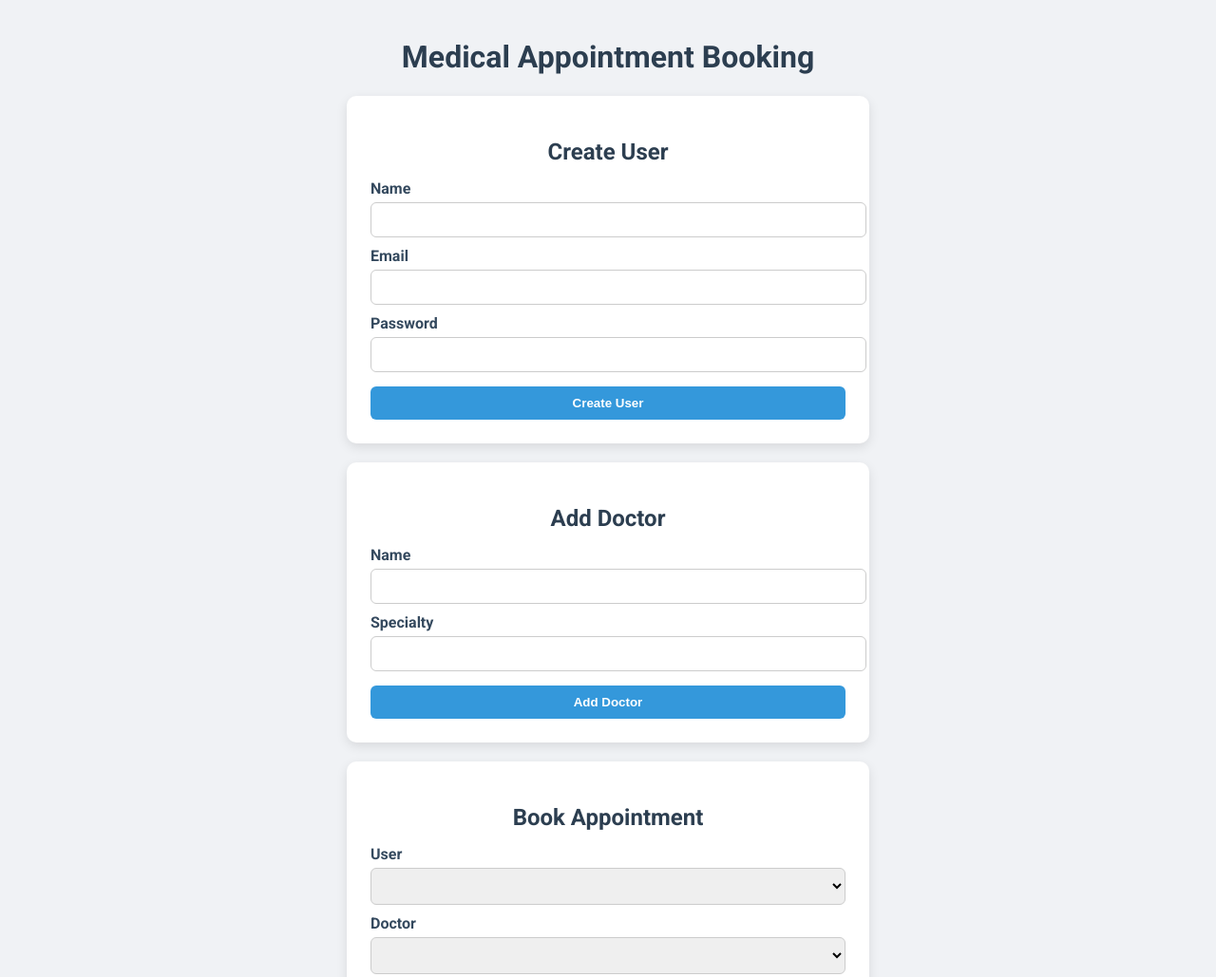
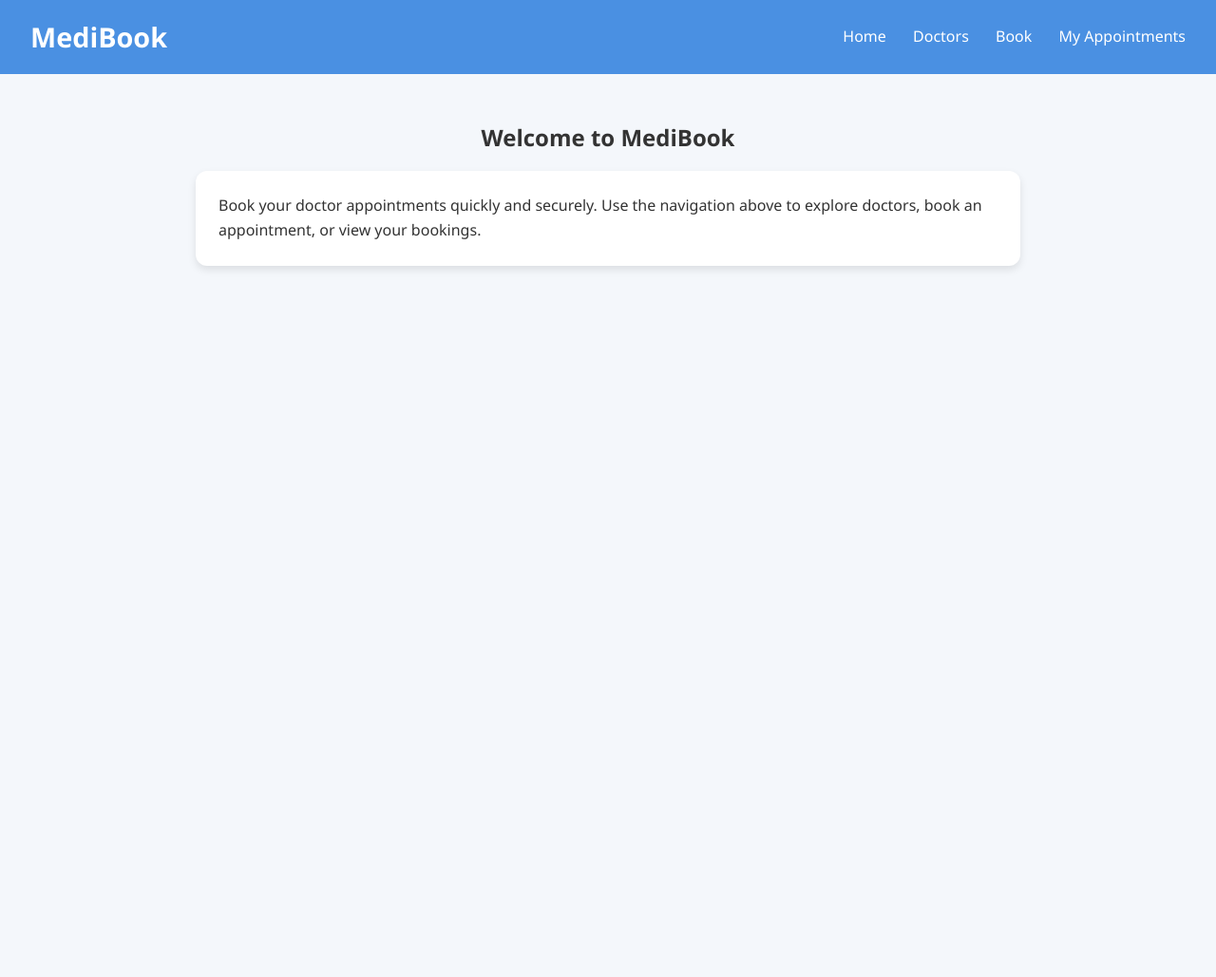
Before and after one commit to eesalacupnaamde18/Healthcare_Appointment_Schedular, a plain HTML site: page index.html in a window 1280 px wide. Shown: the top 1029 px of the page at 95% size. After the commit the page ends 800 px from the top, so only its background shows below. Drawn offline with Linux system fonts and the light colour scheme; no server answers.

Commit message:
Update index.html

```diff
--- a/index.html
+++ b/index.html
@@ -1,244 +1,135 @@
 <!DOCTYPE html>
 <html lang="en">
 <head>
-    <meta charset="UTF-8">
-    <title>Medical Appointment Scheduler</title>
-    <link href="https://fonts.googleapis.com/css2?family=Roboto:wght@400;700&display=swap" rel="stylesheet">
-    <style>
-        body {
-            font-family: 'Roboto', sans-serif;
-            background: #f0f2f5;
-            margin: 0;
-            padding: 20px;
-        }
-        h1 {
-            text-align: center;
-            color: #2c3e50;
-        }
-        .container {
-            background: #fff;
-            padding: 25px;
-            margin: 20px auto;
-            border-radius: 10px;
-            box-shadow: 0 4px 12px rgba(0,0,0,0.1);
-            max-width: 500px;
-        }
-        label {
-            display: block;
-            margin-top: 10px;
-            font-weight: bold;
-            color: #34495e;
-        }
-        input, select {
-            width: 100%;
-            padding: 10px;
-            margin-top: 5px;
-            border-radius: 6px;
-            border: 1px solid #ccc;
-        }
-        button {
-            margin-top: 15px;
-            padding: 10px 20px;
-            background-color: #3498db;
-            color: #fff;
-            border: none;
-            border-radius: 6px;
-            cursor: pointer;
-            font-weight: bold;
-            width: 100%;
-            transition: background 0.3s;
-        }
-        button:hover {
-            background-color: #2980b9;
-        }
-        table {
-            width: 100%;
-            margin-top: 15px;
-            border-collapse: collapse;
-            text-align: left;
-        }
-        th, td {
-            padding: 10px;
-            border-bottom: 1px solid #ddd;
-        }
-        th {
-            background-color: #3498db;
-            color: #fff;
-        }
-        .section-title {
-            text-align: center;
-            margin-bottom: 15px;
-            color: #2c3e50;
-        }
-    </style>
+<meta charset="UTF-8">
+<meta name="viewport" content="width=device-width, initial-scale=1.0">
+<title>MediBook – Medical Appointments</title>
+<style>
+/* ---------- Base & Layout ---------- */
+*{margin:0;padding:0;box-sizing:border-box;font-family:Segoe UI,Arial,sans-serif}
+body{background:#f4f7fb;color:#333;line-height:1.6}
+header{background:#4a90e2;color:#fff;padding:1rem 2rem;display:flex;justify-content:space-between;align-items:center;position:sticky;top:0;z-index:10}
+header h1{font-size:1.8rem;cursor:pointer}
+nav a{color:#fff;margin-left:1.5rem;text-decoration:none;font-weight:500;transition:.3s}
+nav a:hover{opacity:.8}
+section{max-width:900px;margin:2rem auto;padding:1rem;display:none;animation:fade .4s ease}
+.active{display:block}
+h2{margin-bottom:1rem;text-align:center}
+.card{background:#fff;border-radius:12px;padding:1.5rem;margin:1rem 0;box-shadow:0 4px 8px rgba(0,0,0,0.1)}
+label{display:block;margin:.7rem 0 .2rem}
+input,select,button{width:100%;padding:.6rem;margin-bottom:1rem;border:1px solid #ccc;border-radius:8px}
+button{background:#4a90e2;color:#fff;font-size:1rem;font-weight:600;cursor:pointer;transition:.3s;border:none}
+button:hover{background:#357ab7}
+.grid{display:grid;grid-template-columns:repeat(auto-fit,minmax(220px,1fr));gap:1rem}
+.doctor-card{padding:1rem;text-align:center;border:1px solid #eee;border-radius:10px;background:#fff;box-shadow:0 2px 6px rgba(0,0,0,.08)}
+@keyframes fade{from{opacity:0;transform:translateY(20px)}to{opacity:1;transform:translateY(0)}}
+</style>
 </head>
 <body>
 
-<h1>Medical Appointment Booking</h1>
+<header>
+  <h1 onclick="showPage('home')">MediBook</h1>
+  <nav>
+    <a href="#" onclick="showPage('home')">Home</a>
+    <a href="#" onclick="loadDoctors()">Doctors</a>
+    <a href="#" onclick="loadBook()">Book</a>
+    <a href="#" onclick="showPage('myapps')">My Appointments</a>
+  </nav>
+</header>
 
-<div class="container">
-    <h2 class="section-title">Create User</h2>
-    <label>Name</label>
-    <input type="text" id="userName">
-    <label>Email</label>
-    <input type="email" id="userEmail">
-    <label>Password</label>
-    <input type="password" id="userPassword">
-    <button onclick="createUser()">Create User</button>
-</div>
+<!-- Home -->
+<section id="home" class="active">
+  <h2>Welcome to MediBook</h2>
+  <p class="card">Book your doctor appointments quickly and securely. Use the navigation above to explore doctors, book an appointment, or view your bookings.</p>
+</section>
 
-<div class="container">
-    <h2 class="section-title">Add Doctor</h2>
-    <label>Name</label>
-    <input type="text" id="doctorName">
-    <label>Specialty</label>
-    <input type="text" id="doctorSpecialty">
-    <button onclick="addDoctor()">Add Doctor</button>
-</div>
+<!-- Doctors -->
+<section id="doctors">
+  <h2>Our Doctors</h2>
+  <div id="doctor-list" class="grid"></div>
+</section>
 
-<div class="container">
-    <h2 class="section-title">Book Appointment</h2>
-    <label>User</label>
-    <select id="appointmentUserId"></select>
-    <label>Doctor</label>
-    <select id="appointmentDoctorId"></select>
-    <label>Appointment Time</label>
-    <input type="datetime-local" id="appointmentTime">
-    <button onclick="bookAppointment()">Book Appointment</button>
-</div>
+<!-- Book Appointment -->
+<section id="book">
+  <h2>Book an Appointment</h2>
+  <form id="appointment-form" class="card">
+    <label>Your User ID</label>
+    <input type="number" id="userId" required>
+    <label>Select Doctor</label>
+    <select id="doctorSelect" required></select>
+    <label>Date & Time</label>
+    <input type="datetime-local" id="apptTime" required>
+    <button type="submit">Book</button>
+  </form>
+  <p id="bookMsg"></p>
+</section>
 
-<div class="container">
-    <h2 class="section-title">View Appointments</h2>
-    <label>Select User</label>
-    <select id="viewUserId"></select>
-    <button onclick="viewAppointments()">View Appointments</button>
-    <table id="appointmentsTable">
-        <thead>
-            <tr>
-                <th>ID</th>
-                <th>Doctor</th>
-                <th>Time</th>
-                <th>Status</th>
-            </tr>
-        </thead>
-        <tbody></tbody>
-    </table>
-</div>
+<!-- My Appointments -->
+<section id="myapps">
+  <h2>My Appointments</h2>
+  <div class="card">
+    <label>User ID</label>
+    <input type="number" id="lookupUserId">
+    <button onclick="fetchAppointments()">Show Appointments</button>
+  </div>
+  <div id="appt-list"></div>
+</section>
 
 <script>
-const API_URL = "http://127.0.0.1:8000";
+// ---------- Config ----------
+const API = "http://127.0.0.1:8000";   // FastAPI base URL
 
-// Helper: Fetch users and populate dropdowns
-function loadUsers() {
-    fetch(`${API_URL}/users/`)
-    .then(res => res.json())
-    .then(users => {
-        const appointmentUser = document.getElementById("appointmentUserId");
-        const viewUser = document.getElementById("viewUserId");
-        appointmentUser.innerHTML = "";
-        viewUser.innerHTML = "";
-        users.forEach(u => {
-            const option1 = document.createElement("option");
-            option1.value = u.id;
-            option1.text = `${u.id} - ${u.name}`;
-            appointmentUser.add(option1);
-
-            const option2 = document.createElement("option");
-            option2.value = u.id;
-            option2.text = `${u.id} - ${u.name}`;
-            viewUser.add(option2);
-        });
-    });
+// ---------- Navigation ----------
+function showPage(id){
+  document.querySelectorAll("section").forEach(s=>s.classList.remove("active"));
+  document.getElementById(id).classList.add("active");
 }
 
-// Helper: Fetch doctors and populate dropdown
-function loadDoctors() {
-    fetch(`${API_URL}/doctors/`)
-    .then(res => res.json())
-    .then(doctors => {
-        const doctorSelect = document.getElementById("appointmentDoctorId");
-        doctorSelect.innerHTML = "";
-        doctors.forEach(d => {
-            const option = document.createElement("option");
-            option.value = d.id;
-            option.text = `${d.id} - ${d.name} (${d.specialty})`;
-            doctorSelect.add(option);
-        });
-    });
+// ---------- Load Doctors ----------
+async function loadDoctors(){
+  showPage('doctors');
+  const res = await fetch(`${API}/doctors`);
+  const docs = await res.json();
+  const list = document.getElementById('doctor-list');
+  list.innerHTML = "";
+  docs.forEach(d=>{
+    const c = document.createElement('div');
+    c.className = "doctor-card";
+    c.innerHTML = `<h3>${d.name}</h3><p>${d.specialty}</p>`;
+    list.appendChild(c);
+  });
+  // also fill select for booking
+  const sel = document.getElementById('doctorSelect');
+  sel.innerHTML = docs.map(d=>`<option value="${d.id}">${d.name} – ${d.specialty}</option>`).join('');
 }
 
-// Create User
-function createUser() {
-    fetch(`${API_URL}/users/`, {
-        method: "POST",
-        headers: { "Content-Type": "application/json" },
-        body: JSON.stringify({
-            name: document.getElementById("userName").value,
-            email: document.getElementById("userEmail").value,
-            password: document.getElementById("userPassword").value
-        })
-    })
-    .then(res => res.json())
-    .then(data => { alert("User created: " + data.name); loadUsers(); })
-    .catch(err => alert("Error: " + err));
-}
+// ---------- Book Appointment ----------
+document.getElementById('appointment-form').addEventListener('submit', async e=>{
+  e.preventDefault();
+  const payload = {
+    user_id: +document.getElementById('userId').value,
+    doctor_id: +document.getElementById('doctorSelect').value,
+    appointment_time: document.getElementById('apptTime').value
+  };
+  const r = await fetch(`${API}/appointments/`,{
+    method:'POST',headers:{'Content-Type':'application/json'},body:JSON.stringify(payload)
+  });
+  document.getElementById('bookMsg').textContent =
+      r.ok ? "✅ Appointment booked!" : "❌ Booking failed.";
+  document.getElementById('appointment-form').reset();
+});
 
-// Add Doctor
-function addDoctor() {
-    fetch(`${API_URL}/doctors/`, {
-        method: "POST",
-        headers: { "Content-Type": "application/json" },
-        body: JSON.stringify({
-            name: document.getElementById("doctorName").value,
-            specialty: document.getElementById("doctorSpecialty").value
-        })
-    })
-    .then(res => res.json())
-    .then(data => { alert("Doctor added: " + data.name); loadDoctors(); })
-    .catch(err => alert("Error: " + err));
-}
-
-// Book Appointment
-function bookAppointment() {
-    fetch(`${API_URL}/appointments/`, {
-        method: "POST",
-        headers: { "Content-Type": "application/json" },
-        body: JSON.stringify({
-            user_id: parseInt(document.getElementById("appointmentUserId").value),
-            doctor_id: parseInt(document.getElementById("appointmentDoctorId").value),
-            appointment_time: document.getElementById("appointmentTime").value
-        })
-    })
-    .then(res => res.json())
-    .then(data => alert("Appointment booked! ID: " + data.id))
-    .catch(err => alert("Error: " + err));
-}
-
-// View Appointments
-function viewAppointments() {
-    const userId = document.getElementById("viewUserId").value;
-    fetch(`${API_URL}/appointments/${userId}`)
-    .then(res => res.json())
-    .then(data => {
-        const tbody = document.getElementById("appointmentsTable").querySelector("tbody");
-        tbody.innerHTML = "";
-        data.forEach(app => {
-            const row = tbody.insertRow();
-            row.insertCell(0).innerText = app.id;
-            row.insertCell(1).innerText = app.doctor_id;
-            row.insertCell(2).innerText = new Date(app.appointment_time).toLocaleString();
-            row.insertCell(3).innerText = app.status;
-        });
-    })
-    .catch(err => alert("Error: " + err));
-}
-
-// Load users and doctors on page load
-window.onload = () => {
-    loadUsers();
-    loadDoctors();
+// ---------- Fetch Appointments ----------
+async function fetchAppointments(){
+  const uid = document.getElementById('lookupUserId').value;
+  if(!uid) return;
+  const r = await fetch(`${API}/appointments/${uid}`);
+  const apps = await r.json();
+  const div = document.getElementById('appt-list');
+  div.innerHTML = apps.length
+   ? apps.map(a=>`<div class="card"><b>ID:</b> ${a.id} — Doctor ${a.doctor_id} on ${new Date(a.appointment_time).toLocaleString()} [${a.status}]</div>`).join('')
+   : "<p class='card'>No appointments found.</p>";
 }
 </script>
-
 </body>
 </html>
```
